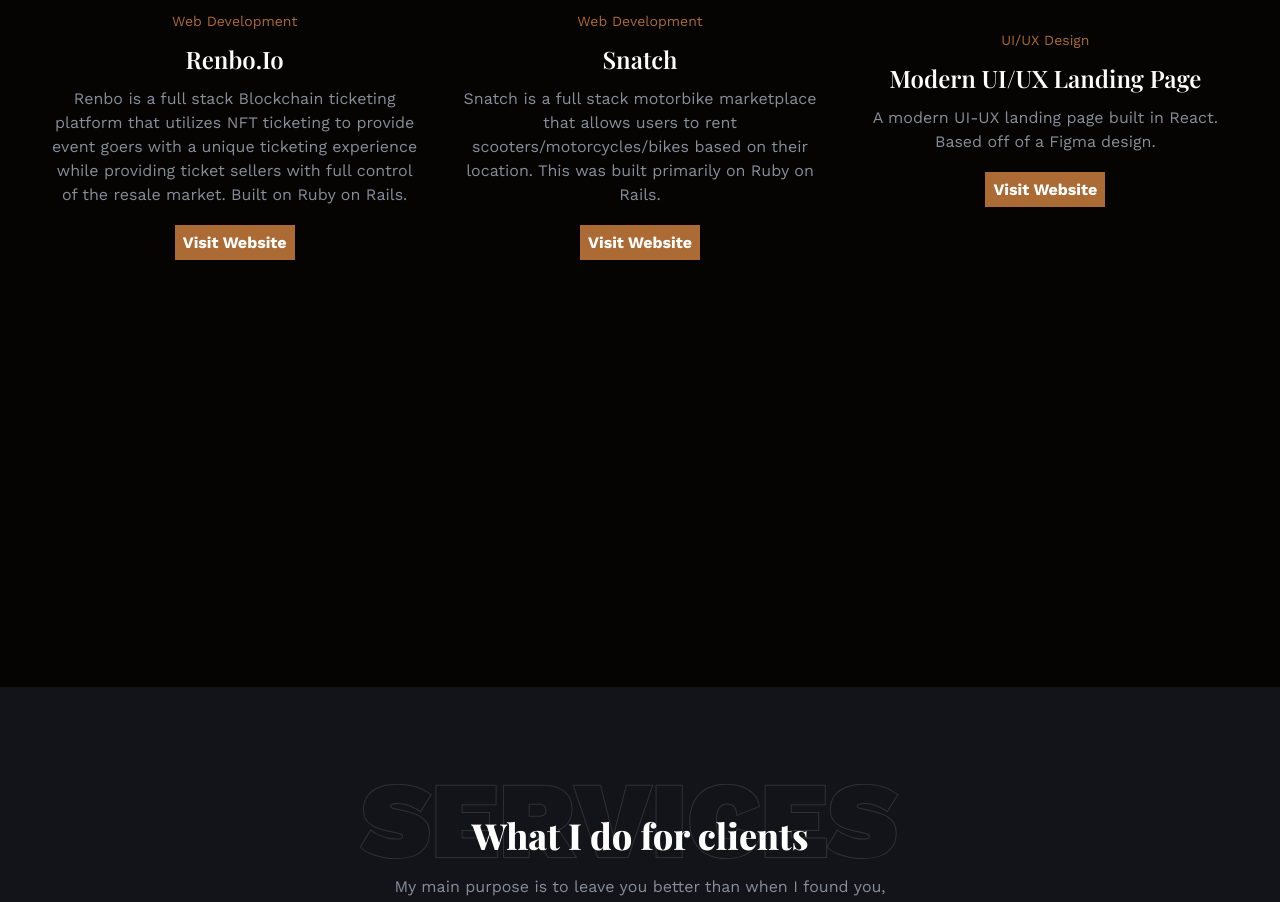
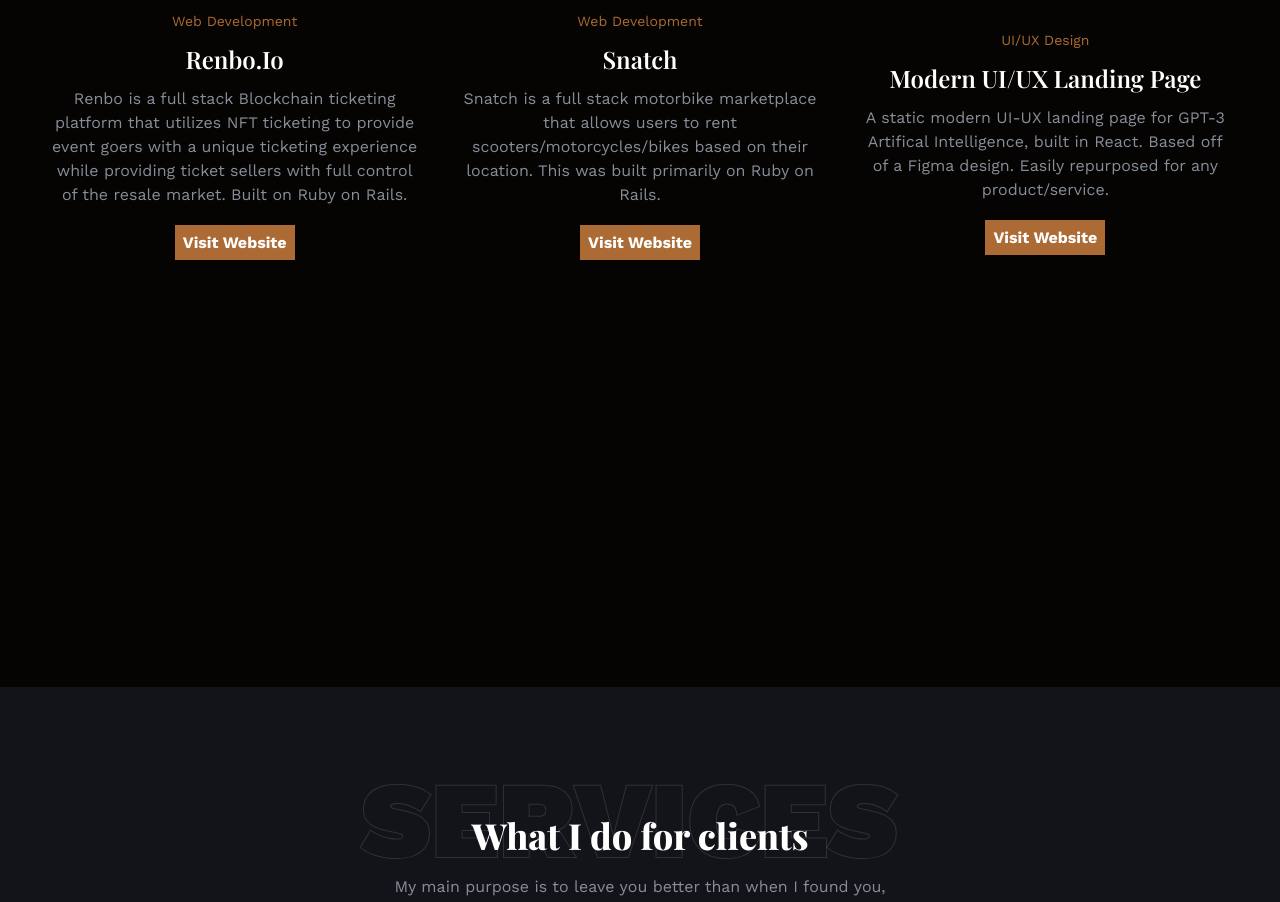
Before and after one commit to MackGrissom/MackPortfolio, a React (Create React App) app: page / in a window 1280 px wide. Shown: the part 2524-3426 px from the top of the page. Built offline with nearby package versions, Linux system fonts and the light colour scheme; a web font is replaced by a local one.

Commit message:
added verbiage to gpt-3 project description

```diff
--- a/src/data.js
+++ b/src/data.js
@@ -133,7 +133,7 @@ export const projectsData = [
     image: Project3,
     name: 'Modern UI/UX Landing Page',
     category: 'UI/UX design',
-    description: "A modern UI-UX landing page built in React. Based off of a Figma design.",
+    description: "A static modern UI-UX landing page for GPT-3 Artifical Intelligence, built in React.  Based off of a Figma design. Easily repurposed for any product/service. ",
     link: "https://modern-user-interface.herokuapp.com/"
 
   },
```
